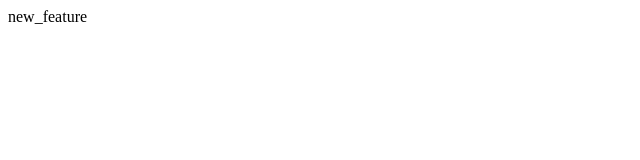
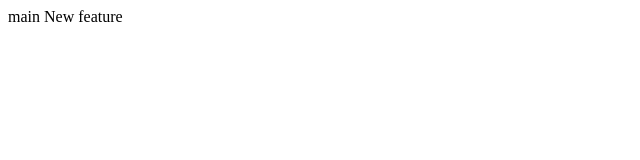
Before and after one commit to rishabhparsediya/MergeConflict-Test, a plain HTML site: page index.html in a window 1280 px wide. Shown: the full height of the page, 0-640 px from the left. Drawn offline with Linux system fonts and the light colour scheme.

Commit message:
new line in new feature

```diff
--- a/index.html
+++ b/index.html
@@ -2,6 +2,6 @@
 <head>
 </head>
 <body>
-new_feature
+main New feature
 </body>
 </html>
```
